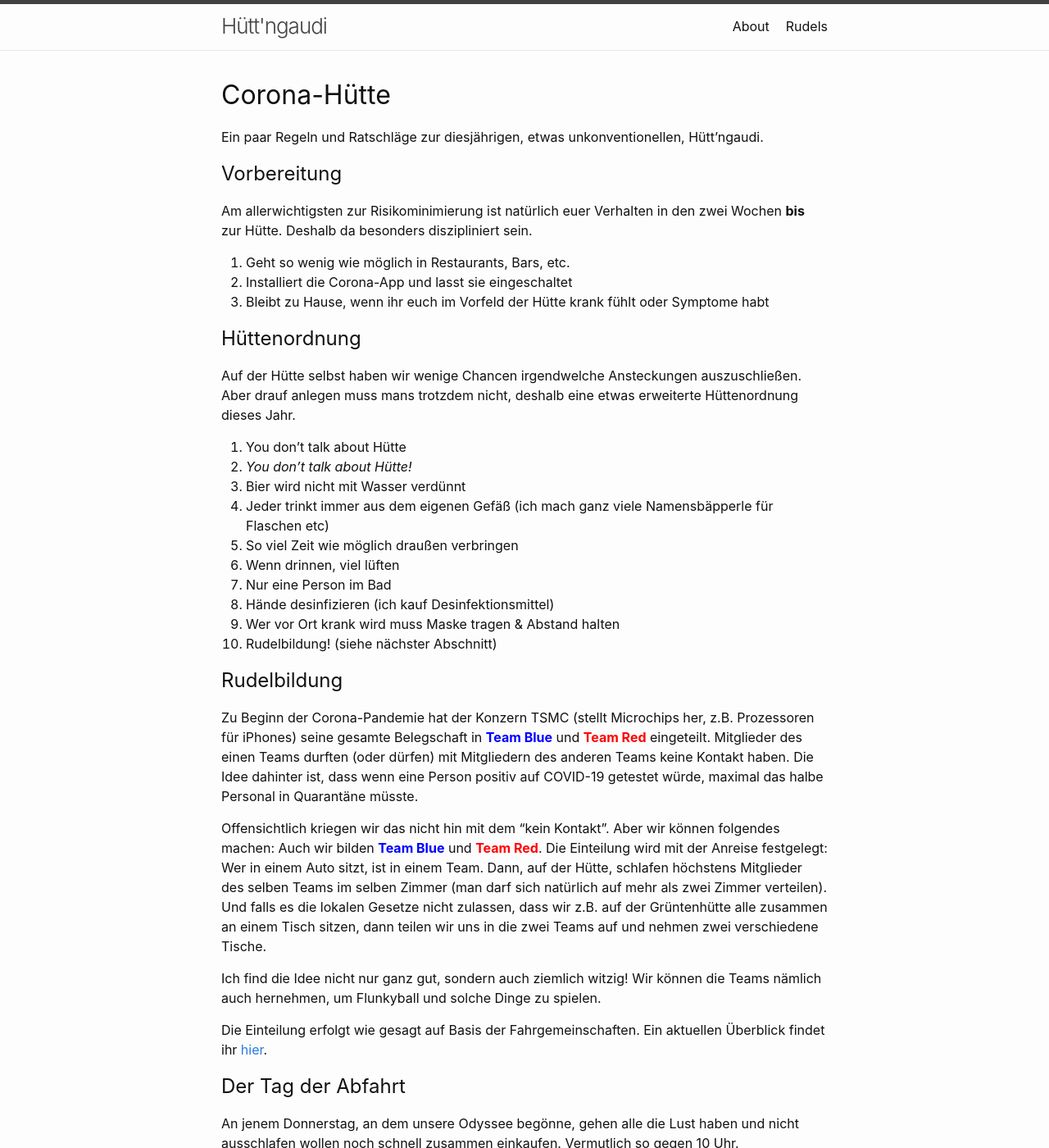
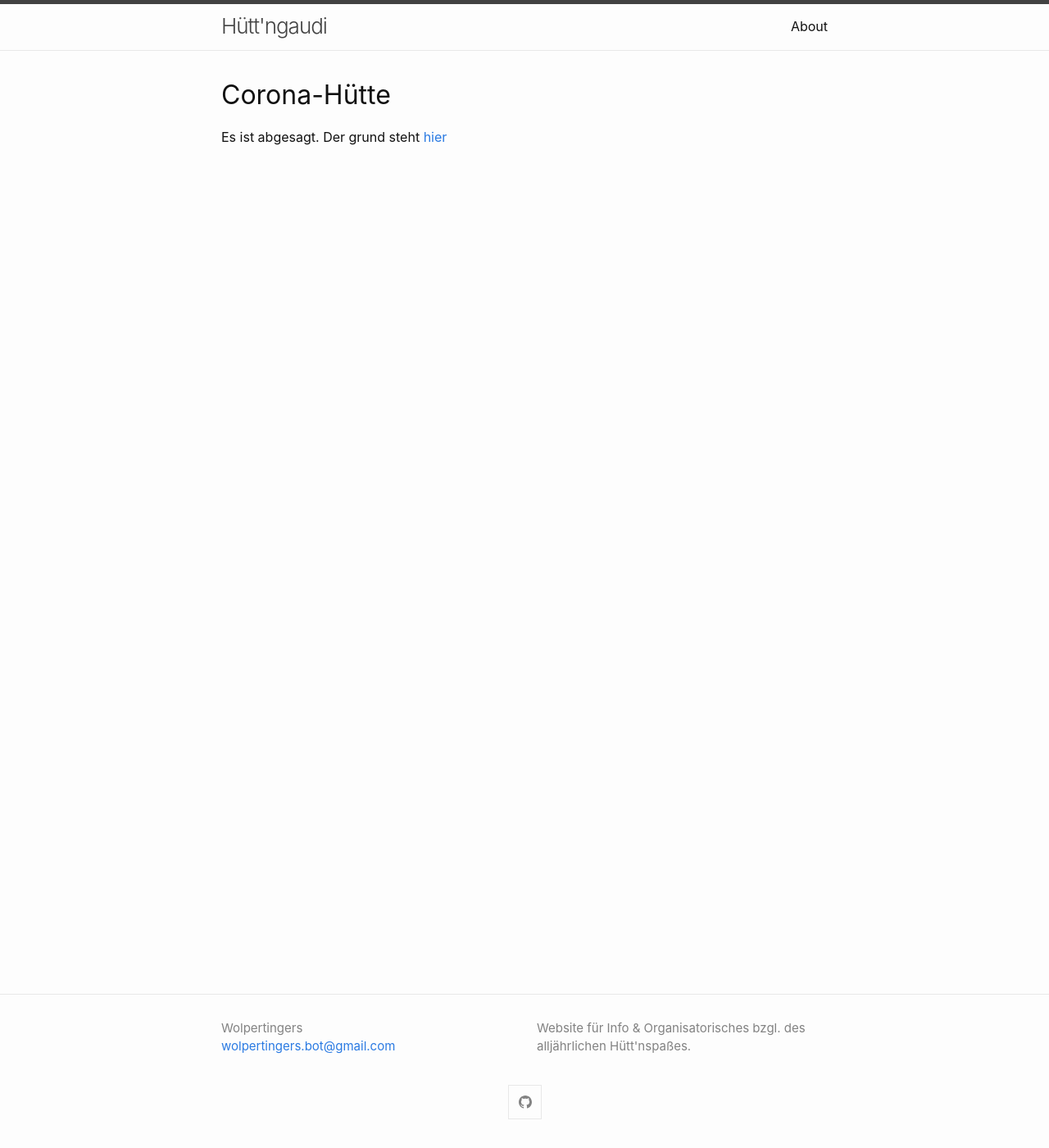
Before and after one commit to wolpertingers/gaudi, a Jekyll site: the page built from index.md, in a window 1280 px wide and 1400 px high. Shown: the whole window at 82% size. Built offline with Jekyll 4.4.1, drawn with Linux system fonts in a browser that asks for light colours; some of the changed text lies outside the part shown.

Commit message:
updated gaudi page (overdue)

```diff
--- a/index.md
+++ b/index.md
@@ -3,37 +3,4 @@ layout: home
 title: Corona-Hütte
 ---
 
-Ein paar Regeln und Ratschläge zur diesjährigen, etwas unkonventionellen, Hütt'ngaudi.
-
-## Vorbereitung
-Am allerwichtigsten zur Risikominimierung ist natürlich euer Verhalten in den zwei Wochen **bis** zur Hütte. Deshalb da besonders diszipliniert sein.
-1. Geht so wenig wie möglich in Restaurants, Bars, etc.
-2. Installiert die Corona-App und lasst sie eingeschaltet
-3. Bleibt zu Hause, wenn ihr euch im Vorfeld der Hütte krank fühlt oder Symptome habt
-
-## Hüttenordnung
-Auf der Hütte selbst haben wir wenige Chancen irgendwelche Ansteckungen auszuschließen. Aber drauf anlegen muss mans trotzdem nicht, deshalb eine etwas erweiterte Hüttenordnung dieses Jahr.
-1. You don't talk about Hütte
-2. *You don't talk about Hütte!*
-3. Bier wird nicht mit Wasser verdünnt
-4. Jeder trinkt immer aus dem eigenen Gefäß (ich mach ganz viele Namensbäpperle für Flaschen etc)
-5. So viel Zeit wie möglich draußen verbringen
-6. Wenn drinnen, viel lüften
-7. Nur eine Person im Bad
-8. Hände desinfizieren (ich kauf Desinfektionsmittel)
-9. Wer vor Ort krank wird muss Maske tragen & Abstand halten
-10. Rudelbildung! (siehe nächster Abschnitt)
-
-## Rudelbildung
-Zu Beginn der Corona-Pandemie hat der Konzern TSMC (stellt Microchips her, z.B. Prozessoren für iPhones) seine gesamte Belegschaft in <span class="teamBlue">Team Blue</span> und <span class="teamRed">Team Red</span> eingeteilt. Mitglieder des einen Teams durften (oder dürfen) mit Mitgliedern des anderen Teams keine Kontakt haben. Die Idee dahinter ist, dass wenn eine Person positiv auf COVID-19 getestet würde, maximal das halbe Personal in Quarantäne müsste.
-
-Offensichtlich kriegen wir das nicht hin mit dem "kein Kontakt". Aber wir können folgendes machen: Auch wir bilden <span class="teamBlue">Team Blue</span> und <span class="teamRed">Team Red</span>. Die Einteilung wird mit der Anreise festgelegt: Wer in einem Auto sitzt, ist in einem Team. Dann, auf der Hütte, schlafen höchstens Mitglieder des selben Teams im selben Zimmer (man darf sich natürlich auf mehr als zwei Zimmer verteilen). Und falls es die lokalen Gesetze nicht zulassen, dass wir z.B. auf der Grüntenhütte alle zusammen an einem Tisch sitzen, dann teilen wir uns in die zwei Teams auf und nehmen zwei verschiedene Tische.
-
-Ich find die Idee nicht nur ganz gut, sondern auch ziemlich witzig! Wir können die Teams nämlich auch hernehmen, um Flunkyball und solche Dinge zu spielen.
-
-Die Einteilung erfolgt wie gesagt auf Basis der Fahrgemeinschaften. Ein aktuellen Überblick findet ihr [hier](pages/Rudels).
-
-## Der Tag der Abfahrt
-An jenem Donnerstag, an dem unsere Odyssee begönne, gehen alle die Lust haben und nicht ausschlafen wollen noch schnell zusammen einkaufen. Vermutlich so gegen 10 Uhr.
-
-Planmäßige Abfahrt ist dann gegen 12 Uhr, damit wir Gina gegen halb 3, 3 in Immenstadt oder Sonthofen am Bahnhof einladen können.
+Es ist abgesagt. Der grund steht [hier](https://www.worldometers.info/coronavirus/country/germany/)
```
Also changed, not shown: pages/Rudels.md (deleted, +0 -13 lines).
